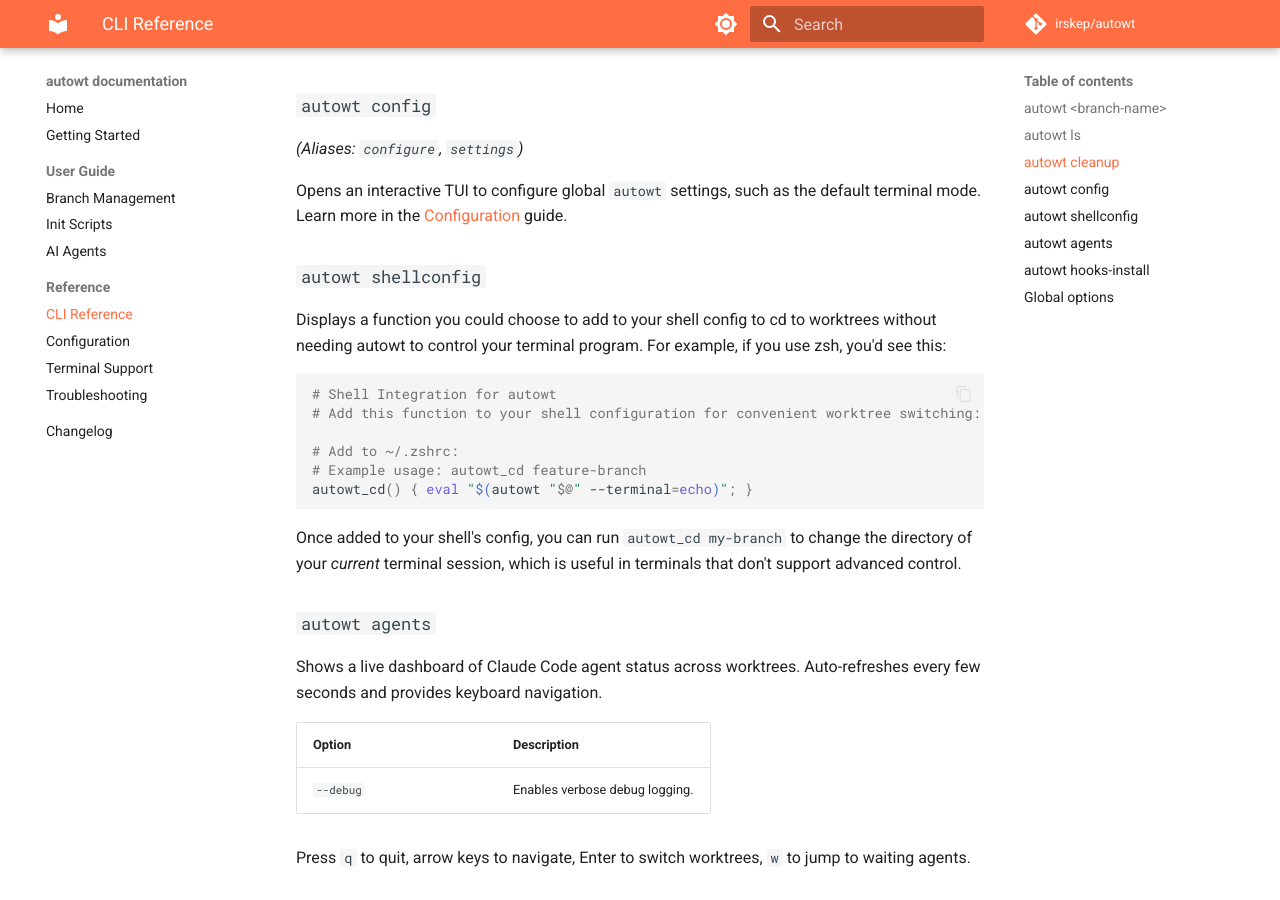
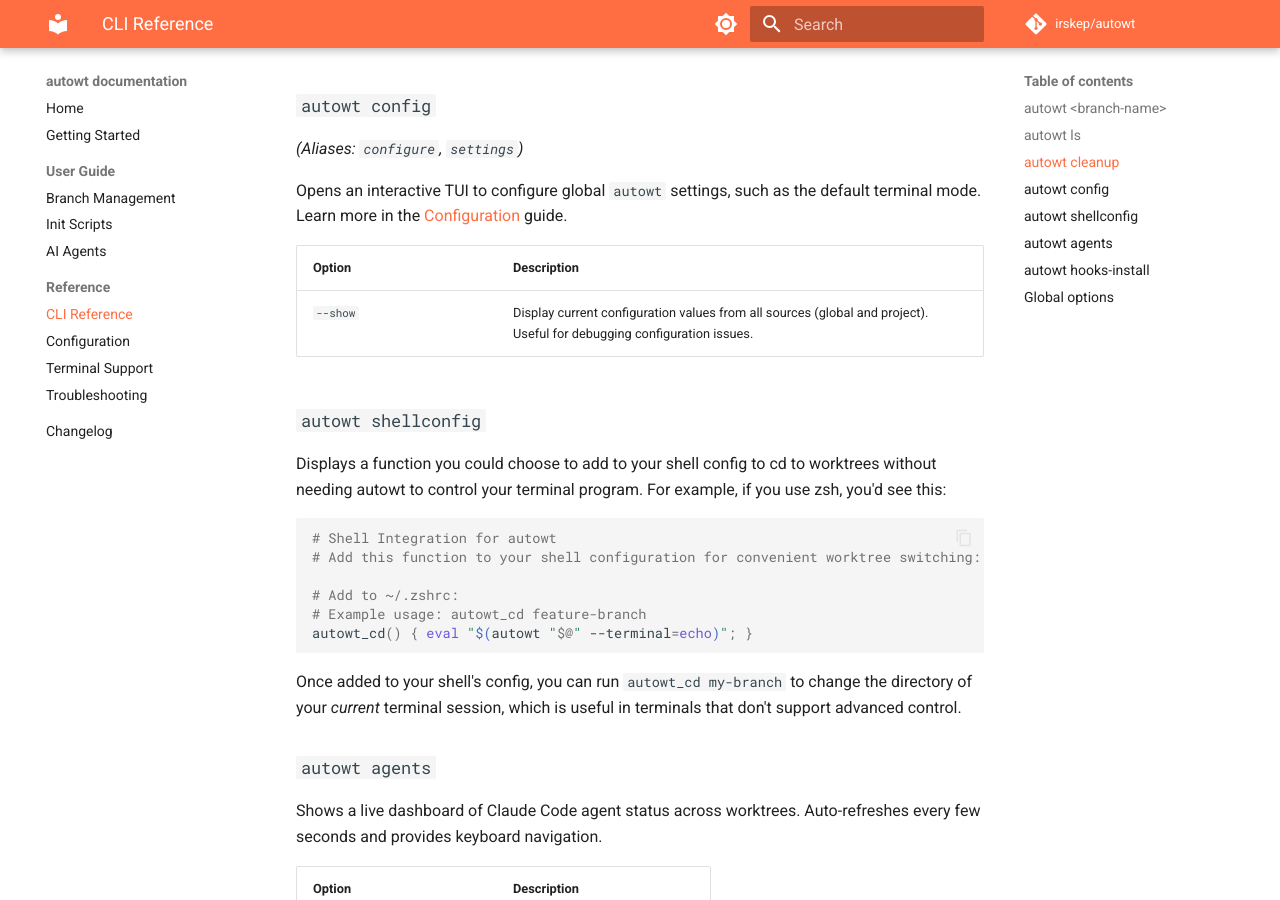
Before and after one commit to irskep/autowt, an MkDocs documentation site: the page built from docs/clireference.md, in a window 1280 px wide and 900 px high, scrolled down 1963 px. Built offline with MkDocs 1.6.1 and Material for MkDocs 9.7.7, drawn with Linux system fonts in a browser that asks for light colours; comment, search, counter and statistics services are not loaded; the version menu is left out.

Commit message:
Add documentation for config --show option
🤖 Generated with [Claude Code](https://claude.ai/code)

Co-Authored-By: Claude <noreply@anthropic.com>

```diff
--- a/docs/clireference.md
+++ b/docs/clireference.md
@@ -55,6 +55,12 @@ Safely removes worktrees, their directories, and associated local git branches.
 
 Opens an interactive TUI to configure global `autowt` settings, such as the default terminal mode. Learn more in the [Configuration](configuration.md) guide.
 
+<div class="autowt-clitable-wrapper"></div>
+
+| Option | Description |
+|---|---|
+| `--show` | Display current configuration values from all sources (global and project). Useful for debugging configuration issues. |
+
 ### `autowt shellconfig`
 
 Displays a function you could choose to add to your shell config to cd to worktrees without needing autowt to control your terminal program. For example, if you use zsh, you'd see this:
```
